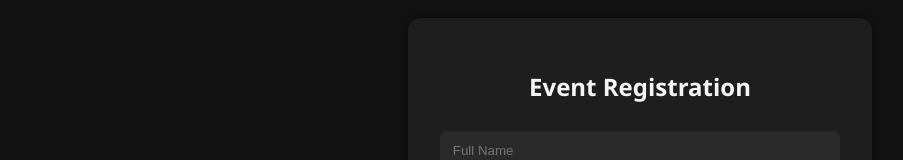
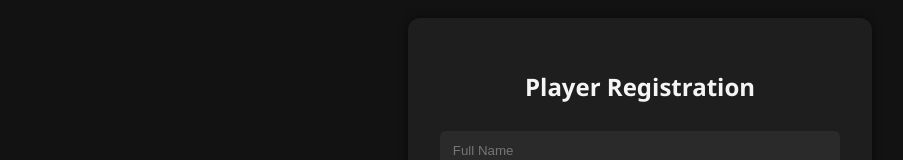
Before and after one commit to ras-al/football-id-app, a React (Vite) app: page / in a window 1280 px wide. Shown: the part 226-386 px from the top of the page, without its empty margins (0-903 px from the left). Built offline with nearby package versions, Linux system fonts and the light colour scheme; no server answers; the database is empty.

Commit message:
userform name changed

```diff
--- a/src/components/UserForm.jsx
+++ b/src/components/UserForm.jsx
@@ -85,7 +85,7 @@ export default function UserForm() {
   return (
     <div className="form-container">
       <div className="form-box">
-        <h2>Event Registration</h2>
+        <h2>Player Registration</h2>
 
         {step === 1 && (
           <form onSubmit={(e) => { e.preventDefault(); setStep(2); }}>
```
